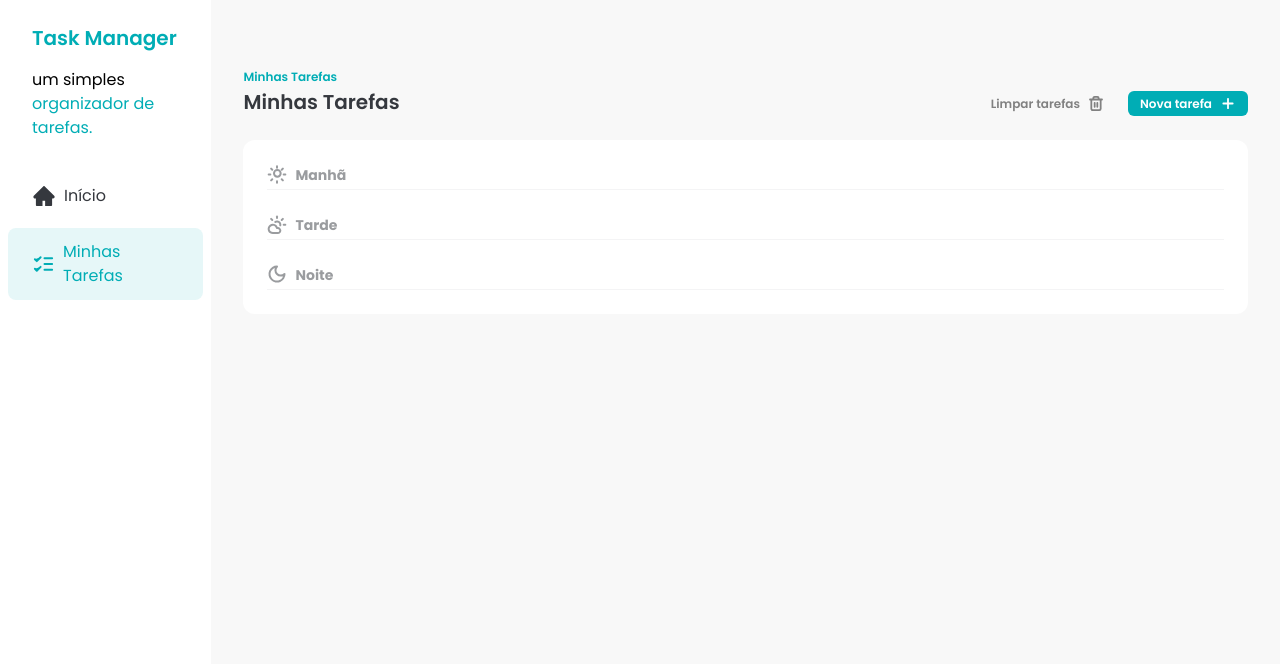
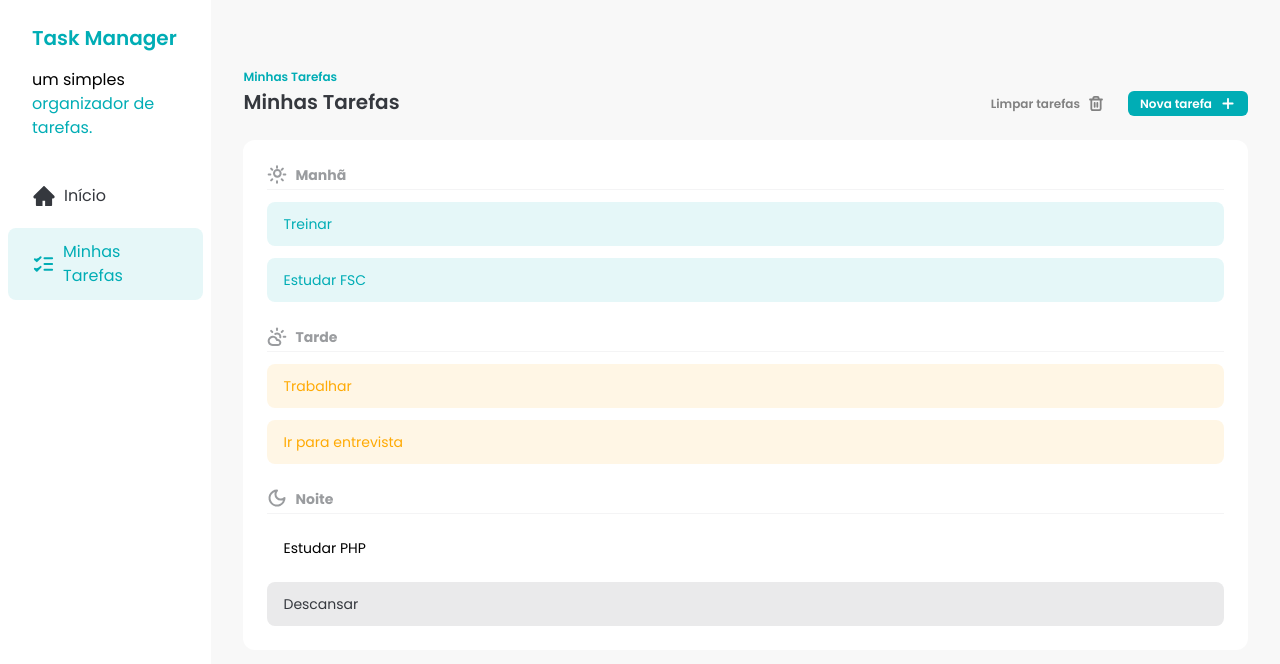
Before and after one commit to okayosilva/fsc-task-manager, a React (Vite) app: page / in a window 1280 px wide. Shown: the top 664 px of the page. Built offline with nearby package versions, Linux system fonts and the light colour scheme.

Commit message:
feat: list task

```diff
--- a/src/components/Tasks/index.jsx
+++ b/src/components/Tasks/index.jsx
@@ -1,13 +1,22 @@
+import { useState } from 'react';
+
 import PlusIcon from '../../assets/icons/add.svg?react';
 import CloudIcon from '../../assets/icons/cloud-sun.svg?react';
 import MoonIcon from '../../assets/icons/moon.svg?react';
 import SunIcon from '../../assets/icons/sun.svg?react';
 import TrashIcon from '../../assets/icons/trash.svg?react';
+import { TASKS } from '../../constants/tasks';
 import { Button } from '../Button';
 import { Header } from '../Header';
+import { TaskItem } from './taskItem';
 import { TaskSeparator } from './taskSeperator';
 
 export const Tasks = () => {
+  const [task] = useState(TASKS);
+
+  const morningTasks = task.filter((task) => task.time === 'morning');
+  const afternoonTasks = task.filter((task) => task.time === 'afternoon');
+  const eveningTasks = task.filter((task) => task.time === 'evening');
   return (
     <div className="w-full px-8 py-16">
       <div className="flex justify-between">
@@ -31,12 +40,21 @@
       <div className="mt-6 flex flex-col gap-6 rounded-xl bg-white p-6">
         <div className="space-y-3">
           <TaskSeparator title="Manhã" icon={<SunIcon />} />
+          {morningTasks.map((task) => (
+            <TaskItem key={task.id} task={task} />
+          ))}
         </div>
         <div className="space-y-3">
           <TaskSeparator title="Tarde" icon={<CloudIcon />} />
+          {afternoonTasks.map((task) => (
+            <TaskItem key={task.id} task={task} />
+          ))}
         </div>
         <div className="space-y-3">
           <TaskSeparator title="Noite" icon={<MoonIcon />} />
+          {eveningTasks.map((task) => (
+            <TaskItem key={task.id} task={task} />
+          ))}
         </div>
       </div>
     </div>
--- /dev/null
+++ b/src/components/Tasks/taskItem.jsx
@@ -0,0 +1,21 @@
+export const TaskItem = ({ task }) => {
+  const { title, status } = task;
+
+  const getStatusClasses = () => {
+    if (status === 'done') return 'bg-[#00ADB5] bg-opacity-10 text-[#00ADB5]';
+
+    if (status === 'in_progress')
+      return 'bg-[#FFAA04] bg-opacity-10 text-[#FFAA04]';
+
+    if (status === 'not_started')
+      return 'bg-[#35383E] bg-opacity-10 text-[#35383E]';
+  };
+
+  return (
+    <div
+      className={`flex items-center gap-2 rounded-lg px-4 py-3 text-sm ${getStatusClasses()}`}
+    >
+      {title}
+    </div>
+  );
+};
--- /dev/null
+++ b/src/constants/tasks.js
@@ -0,0 +1,44 @@
+export const TASKS = [
+  {
+    id: 1,
+    title: 'Treinar',
+    description: 'Treino de perna',
+    time: 'morning',
+    status: 'done',
+  },
+  {
+    id: 2,
+    title: 'Estudar FSC',
+    description: 'Estudar formação react',
+    time: 'morning',
+    status: 'done',
+  },
+  {
+    id: 3,
+    title: 'Trabalhar',
+    description: 'Desenvolver nova feature',
+    time: 'afternoon',
+    status: 'in_progress',
+  },
+  {
+    id: 4,
+    title: 'Ir para entrevista',
+    description: 'Participar de uma entrevista com o foco em React',
+    time: 'afternoon',
+    status: 'in_progress',
+  },
+  {
+    id: 5,
+    title: 'Estudar PHP',
+    description: 'Foco em funções',
+    time: 'evening',
+    status: 's',
+  },
+  {
+    id: 6,
+    title: 'Descansar',
+    description: 'Descansar vendo jogos de CS2',
+    time: 'evening',
+    status: 'not_started',
+  },
+];
```
